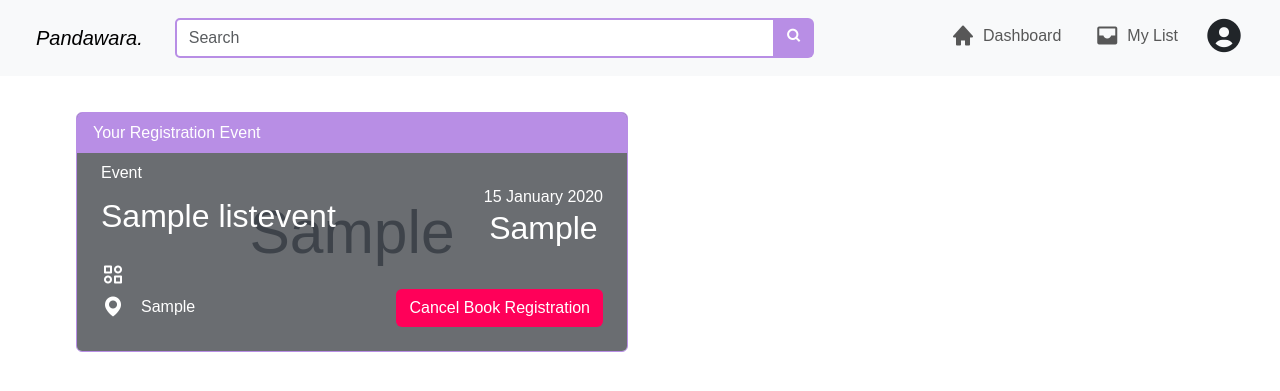
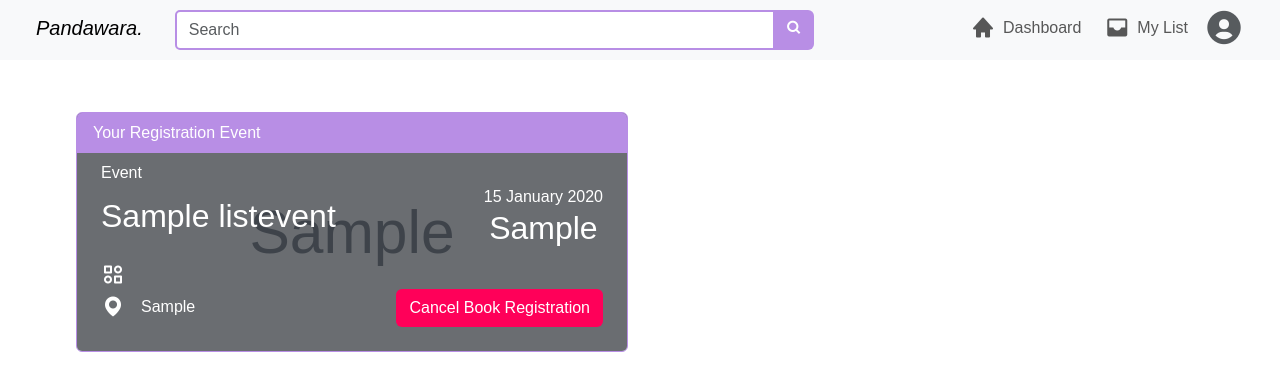
Before and after one commit to Gr1X/Webprog_Lec, a PHP site: page /mylist.php in a window 1280 px wide. Shown: the top 391 px of the page. Run offline with PHP 8.4, Linux system fonts and the light colour scheme; the visitor is signed in with stand-in values (Sample User, id 1); tables that the repository leaves empty or names only in its code hold one stand-in row (values such as "Sample post"); grey boxes marked "Sample" are stand-in pictures; some libraries are stand-ins or nearby versions; some web fonts are replaced.

Commit message:
push navbar

```diff
--- a/mylist.php
+++ b/mylist.php
@@ -51,30 +51,31 @@ $events = $stmt16->fetchAll(PDO::FETCH_ASSOC);
 </head>
 
 <body>
-<nav class="navbar fixed-top navbar-expand-lg bg-light px-4 py-2">
-        <div class="container-fluid d-flex justify-content-between py-2">
-            <a class="navbar-brand fst-italic" href="#">Pandawara.</a>
-            <button class="navbar-toggler" type="button" data-bs-toggle="collapse" data-bs-target="#navbarScroll" aria-controls="navbarScroll" aria-expanded="false" aria-label="Toggle navigation">
+    <nav class="navbar navbar-expand-lg navbar-light bg-light px-4 py-2 fixed-top">
+        <div class="container-fluid navbar_asw">
+            <!-- Tombol Toggle Navbar -->
+            <button class="navbar-toggler " type="button" data-bs-toggle="collapse" data-bs-target="#navbarNav" aria-controls="navbarNav" aria-expanded="false" aria-label="Toggle navigation">
                 <span class="navbar-toggler-icon"></span>
             </button>
 
-            <!-- Collapse untuk navigasi dan search bar -->
-            <div class="collapse navbar-collapse" id="navbarScroll">
+            <!-- Search Bar dan Navigasi -->
+            <div class="collapse navbar-collapse justify-content-end" id="navbarNav">
+                <!-- Logo -->
+                <a class="navbar-brand fst-italic pt-sm-3 pt-md-3 pt-lg-0" href="#">Pandawara.</a>
                 <!-- Search Bar -->
-                <form action="mylist.php" method="post" class="input-group mx-3" role="search">
+                <form action="mylist.php" method="post" class="input-group mx-lg-3 mt-sm-3 mt-md-3 mt-lg-0" role="search">
                     <input class="form-control input_search" type="text" name="keyword" placeholder="Search" aria-label="Search">
                     <button class="btn tombol_search" type="submit"><i class='bx bx-search fw-bold'></i></button>
                 </form>
 
-                <!-- Navigasi Tambah Event dan My Event -->
-                <ul class="navbar-nav ml-auto my-2 my-lg-0 navbar-nav-scroll">
+                <!-- Navigasi -->
+                <ul class="navbar-nav">
                     <li class="nav-item">
                         <a class="nav-link d-flex align-items-center" href="dashboarduser.php">
                             <i class='bx bxs-home fs-4'></i>
                             <span class="mx-2 p-0">Dashboard</span>
                         </a>
                     </li>
-
                     <li class="nav-item">
                         <a class="nav-link d-flex align-items-center" href="mylist.php">
                             <i class='bx bxs-inbox fs-4'></i>
@@ -82,21 +83,37 @@ $events = $stmt16->fetchAll(PDO::FETCH_ASSOC);
                         </a>
                     </li>
 
-                    <!-- Profile Icon -->
+                    <!-- Profile Dropdown -->
                     <li class="nav-item dropdown d-flex align-items-center">
-                        <a class="text-decoration-none align-self-center mt-auto" href="#" role="button" data-bs-toggle="dropdown" aria-expanded="false">
-                            <i class='bx bxs-user-circle fs-1 text-dark'></i>
+                        <!-- Icon Profil (tombol) -->
+                        <a class="text-decoration-none align-self-center mt-auto profile-trigger" href="#" role="button" data-bs-toggle="dropdown" aria-expanded="false">
+                            <i class='bx bxs-user-circle fs-1 text-muted'></i>
                         </a>
-                        <ul class="dropdown-menu dropdown-menu-end">
-                            <li><a class="dropdown-item" href="accountinfo.php">Account Settings</a></li>
-                            <li><hr class="dropdown-divider"></li>
-                            <li><a class="dropdown-item text-danger d-flex justify-content-between" href="logout.php">Log Out<i class='bx bx-log-out fs-4 align-self-center' ></i></a></li>
+
+                        <!-- Isi Dropdown -->
+                        <ul class="dropdown-menu dropdown-menu-end m-0 p-0" id="profileDropdownMenu" aria-labelledby="navbarDropdown">
+                            <li class="nav-item">
+                                <a class="dropdown-item d-flex m-0 px-md-0 px-lg-2 text-muted icon-link" href="accountinfo.php">
+                                <i class='bx bxs-cog fs-4 align-self-center'></i>
+                                <span class="mx-2 p-0">Account Settings</span>
+                                </a>
+                            </li>
+
+                            <li><hr class="dropdown-divider m-0 p-0"></li>
+
+                            <li class="nav-item">
+                                <a class="dropdown-item text-danger d-flex m-0 px-md-0 px-lg-2 icon-link" href="logout.php">
+                                    <i class='bx bx-log-out fs-4 align-self-center'></i>
+                                    <span class="mx-2 p-0">Log Out</span>
+                                </a>
+                            </li>
                         </ul>
                     </li>
                 </ul>
             </div>
         </div>
     </nav>
+
 
     <div class="mt-5 pt-5 mx-5">
         <div class="row my-3 mx-3">
@@ -184,6 +201,7 @@ $events = $stmt16->fetchAll(PDO::FETCH_ASSOC);
     <?php endif; ?>
 
 </body>
+
 </html>
 <script>
     document.addEventListener("DOMContentLoaded", function() {
--- a/styling/mylist.css
+++ b/styling/mylist.css
@@ -42,36 +42,91 @@ body {
     box-shadow: none; /* Menghilangkan shadow biru saat tombol ditekan */
 }
 
-/* Pengaturan layout flexbox navbar */
-.navbar {
-    flex-wrap: nowrap; /* Memastikan elemen tidak berpindah baris */
+/* Untuk layar kecil (sm) dan menengah (md) */
+@media (max-width: 991.98px) {
+    /* Sembunyikan tombol profil */
+    .profile-trigger {
+        display: none;
+    }
+
+    /* Tampilkan isi dropdown secara langsung */
+    #profileDropdownMenu {
+        display: block; /* Tampilkan isi dropdown langsung */
+        position: static; /* Mengatur dropdown agar tampil sebagai menu biasa */
+        float: none;
+        box-shadow: none; /* Hilangkan shadow */
+        background-color: transparent; /* Hilangkan background dropdown */
+        display: flex;
+        flex-direction: column;
+        border: none;
+    }
+
+    #profileDropdownMenu .dropdown-item {
+        padding-top: 10px;
+        padding-bottom: 10px; /* Menambah padding pada semua item dropdown */
+    }
+
+    #profileDropdownMenu .dropdown-item:hover {
+        background: none;
+    }
+
+    #profileDropdownMenu .dropdown-item.text-danger:hover {
+        color: #ff0059;
+    }
+
+    .dropdown-item {
+        padding: 0px;
+    }
+
+    .dropdown-item ul li a{
+        padding: 0px;
+        margin: 0px;
+        margin-top: 5px;
+    }
+
+    .dropdown-menu hr {
+        border: none;
+        margin: 0; /* Hapus margin jika ada */
+    }
+
+    .dropdown-item:hover {
+        background-color: #f1f1f1;
+    }
 }
 
-.navbar-nav {
-    gap: 10px; /* Memberi jarak antara item navigasi */
+/* Pada layar besar (lg ke atas) */
+@media (min-width: 992px) {
+    /* Tampilkan tombol profil */
+    .profile-trigger {
+        display: block;
+    }
+
 }
+
+
 
 .nav-link {
     white-space: nowrap; /* Mencegah teks memotong baris */
 }
 
-.card-header{
+/* Card styling */
+.card-header {
     background-color: #B88EE5;
     color: #fff;
     position: relative;
     z-index: 2;
 }
 
-.card_book{
+.card_book {
     border-color: #B88EE5;
 }
 
-.tombol_book{
+.tombol_book {
     background-color: #ff0059;
     color: #fff;
 }
 
-.tombol_book:hover{
+.tombol_book:hover {
     background-color: #ff0059;
     color: #fff;
 }
@@ -132,6 +187,7 @@ body {
     scrollbar-color: #888 #f1f1f1; /* Thumb dan Track di Firefox */
 }
 
+/* Alert styling */
 .alert {
     z-index: 1200; /* Pastikan alert berada di atas */
     transform: translateY(-100%) translateX(-50%);
```
